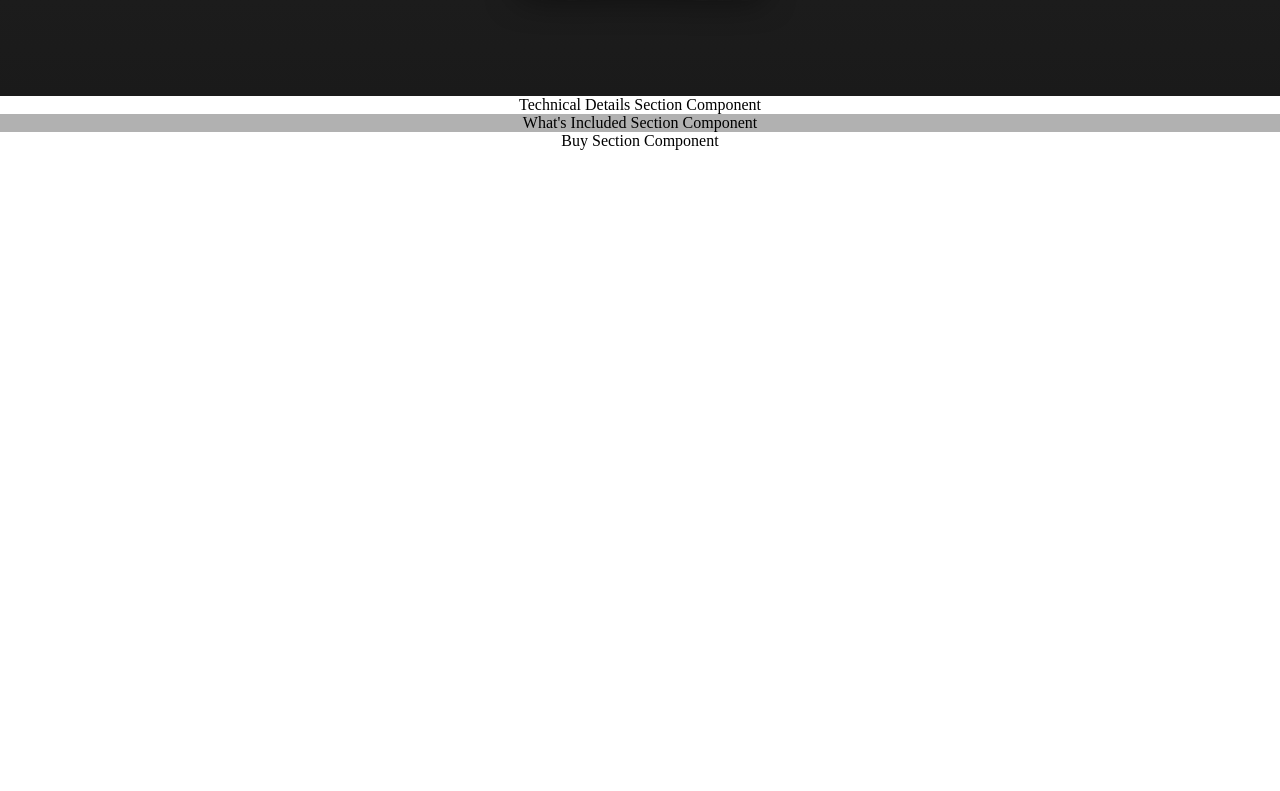
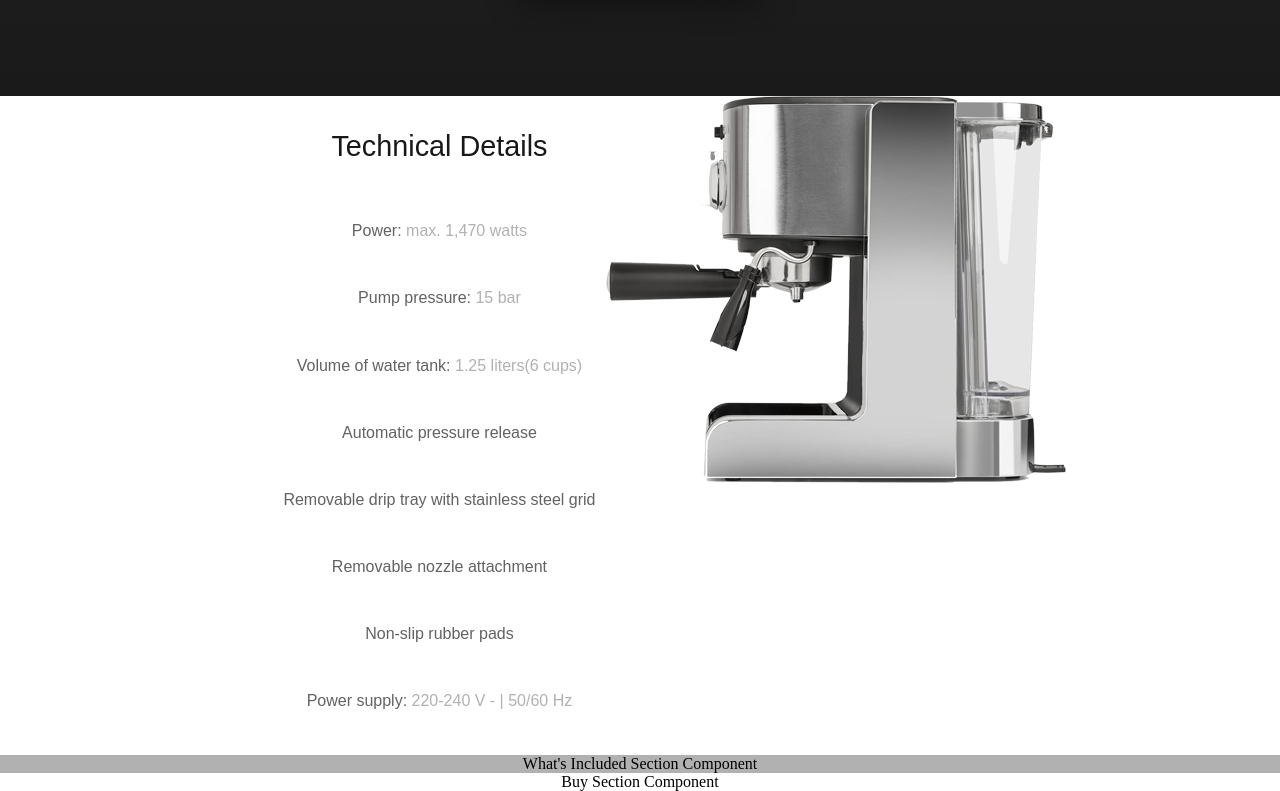
Before and after one commit to hexblend/coffeeMachine, a React (Create React App) app: page / in a window 1280 px wide. Shown: the part 1938-2729 px from the top of the page. Before the commit the page ends 2088 px from the top, so only its background shows below. Built offline with nearby package versions, Linux system fonts and the light colour scheme; a web font is replaced by a local one.

Commit message:
Details page JSX

```diff
--- a/src/Assets/scss/components/sections/_features.scss
+++ b/src/Assets/scss/components/sections/_features.scss
@@ -5,7 +5,7 @@
     padding: 80px 0 40px 0;
   }
   @media(max-width: $phone-landscape){
-    padding: 40px 0 0 0;
+    padding: 40px 15px 0 15px;
   }
   h2 {
     color: $white;
--- a/src/Components/Sections/TechnicalDetails.js
+++ b/src/Components/Sections/TechnicalDetails.js
@@ -1,9 +1,27 @@
 import React from 'react'
+import machinePic from '../../Assets/img/details_machine.png';
 
 const TechnicalDetails = () => {
   return (
-    <section className="technical_details-section">
-      Technical Details Section Component
+    <section className="technical_details-section" id="details">
+      <div className="container">
+        <div className="row">
+          <div className="col-6">
+            <h2>Technical Details</h2>
+            <p>Power: <span>max. 1,470 watts</span></p>
+            <p>Pump pressure: <span>15 bar</span></p>
+            <p>Volume of water tank: <span>1.25 liters(6 cups)</span></p>
+            <p>Automatic pressure release</p>
+            <p>Removable drip tray with stainless steel grid</p>
+            <p>Removable nozzle attachment</p>
+            <p>Non-slip rubber pads</p>
+            <p>Power supply: <span>220-240 V - | 50/60 Hz</span></p>
+          </div>
+          <div className="col-6">
+            <img src={machinePic} alt="Coffee Machine 3"/>
+          </div>
+        </div>
+      </div>
     </section>
   );
 }
```
